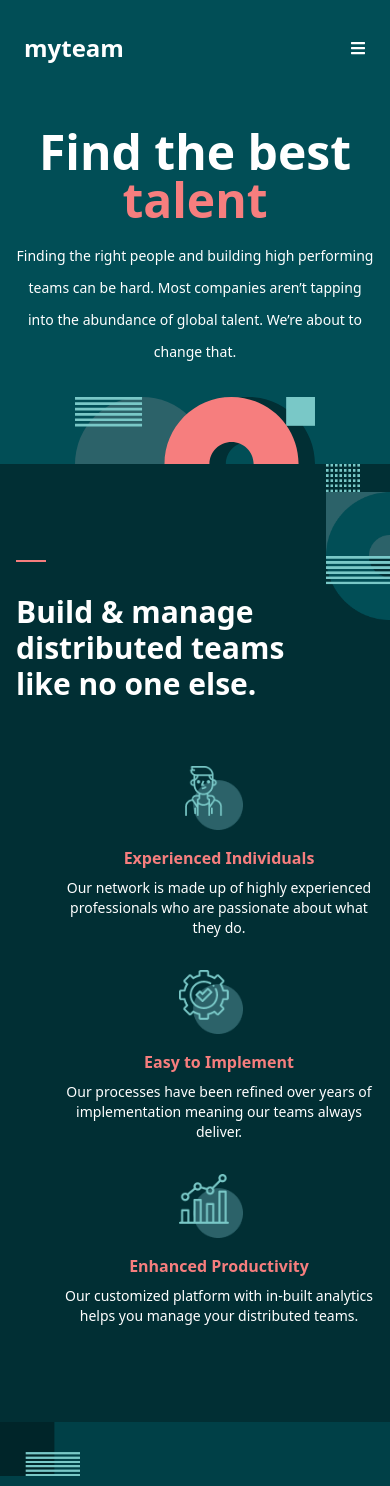
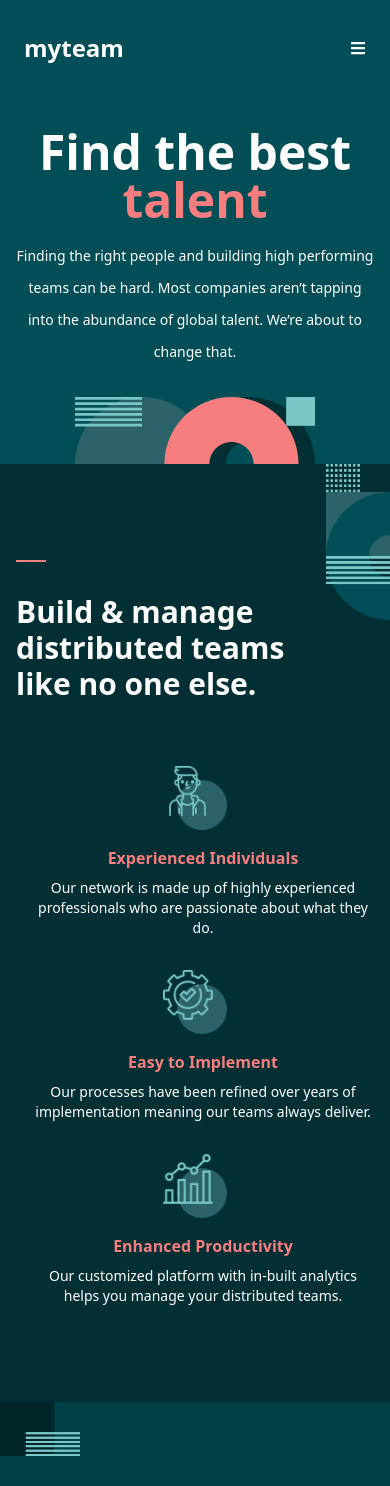
Before and after one commit to Deevyne99/myTeam-multipage, a React (Create React App) app in the folder team-multipage/: page / in a window 390 px wide. Shown: the top 1486 px of the page. Built offline with nearby package versions, Linux system fonts and the light colour scheme.

Commit message:
made some update

```diff
--- a/team-multipage/src/components/Managers/Manager.js
+++ b/team-multipage/src/components/Managers/Manager.js
@@ -4,7 +4,7 @@ import designImg from '../../assets/group-15.png'
 const Manager = () => {
   return (
     <section className='bg-veryDarkGreen relative '>
-      <div className='flex flex-col justify-center  lg:flex-row mx-4 md:mx-20 space-x-8 space-y-8 lg:justify-between py-24 lg:mx-28'>
+      <div className='flex flex-col justify-center  lg:flex-row mx-4 w-xs md:mx-20 md:space-x-8 space-y-8 lg:justify-between py-24 lg:mx-28'>
         <div className='flex flex-col'>
           <div className='flex w-[30px] h-[2px] bg-lightOrange'></div>
           <h2 className='text-3xl max-w-xs md:max-w-sm lg:max-w-[300px] font-bold text-white mt-8'>
@@ -18,7 +18,7 @@ const Manager = () => {
             return (
               <div
                 data-testid='data'
-                className='flex  flex-col md:flex-row items-center space-x-4 md:space-y-8 space-y-4 lg:space-y-4 mt-8 lg:mt-4'
+                className='flex justify-center  flex-col md:flex-row items-center space-x-4 md:space-y-8 space-y-4 lg:space-y-4 mt-8 lg:mt-4'
                 key={id}
               >
                 <img className='w-16' src={img} alt={title} />
--- a/team-multipage/src/components/hero/AboutHero.js
+++ b/team-multipage/src/components/hero/AboutHero.js
@@ -1,5 +1,5 @@
 import React from 'react'
-import image from '../../assets/group-1.png'
+
 import image2 from '../../assets/group-3.png'
 import image3 from '../../assets/group-22.png'
 
```
